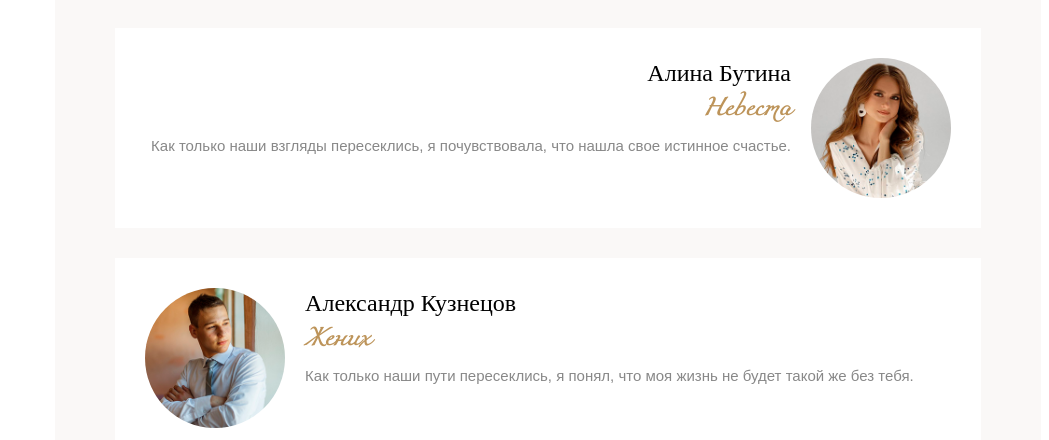
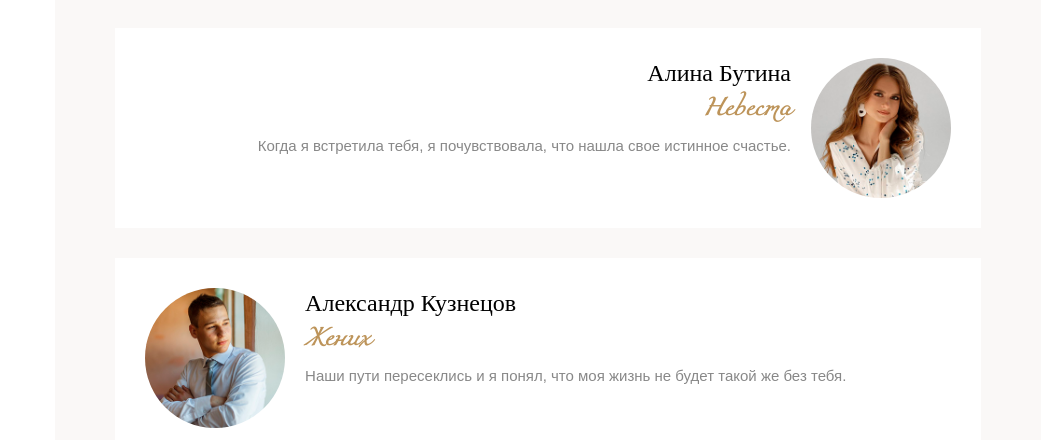
Before and after one commit to RusBlackFlag/wedding12, a React (Create React App) app: page / in a window 1280 px wide. Shown: the part 880-1320 px from the top of the page, without its empty margins (231-1280 px from the left). Built offline with nearby package versions, Linux system fonts and the light colour scheme.

Commit message:
fix quotes

```diff
--- a/src/components/Bridegroom.js
+++ b/src/components/Bridegroom.js
@@ -22,7 +22,7 @@ function Bridegroom () {
                   </h6>{' '}
                   <span>Невеста</span>
                   <p>
-                  Как только наши взгляды пересеклись, я почувствовала, что нашла свое истинное счастье.
+                  Когда я встретила тебя, я почувствовала, что нашла свое истинное счастье.
                   </p>
                 </div>
               </div>
@@ -44,7 +44,7 @@ function Bridegroom () {
                   </h6>{' '}
                   <span>Жених</span>
                   <p>
-                  Как только наши пути пересеклись, я понял, что моя жизнь не будет такой же без тебя.
+                  Наши пути пересеклись и я понял, что моя жизнь не будет такой же без тебя.
                   </p>
                 </div>
               </div>
```
